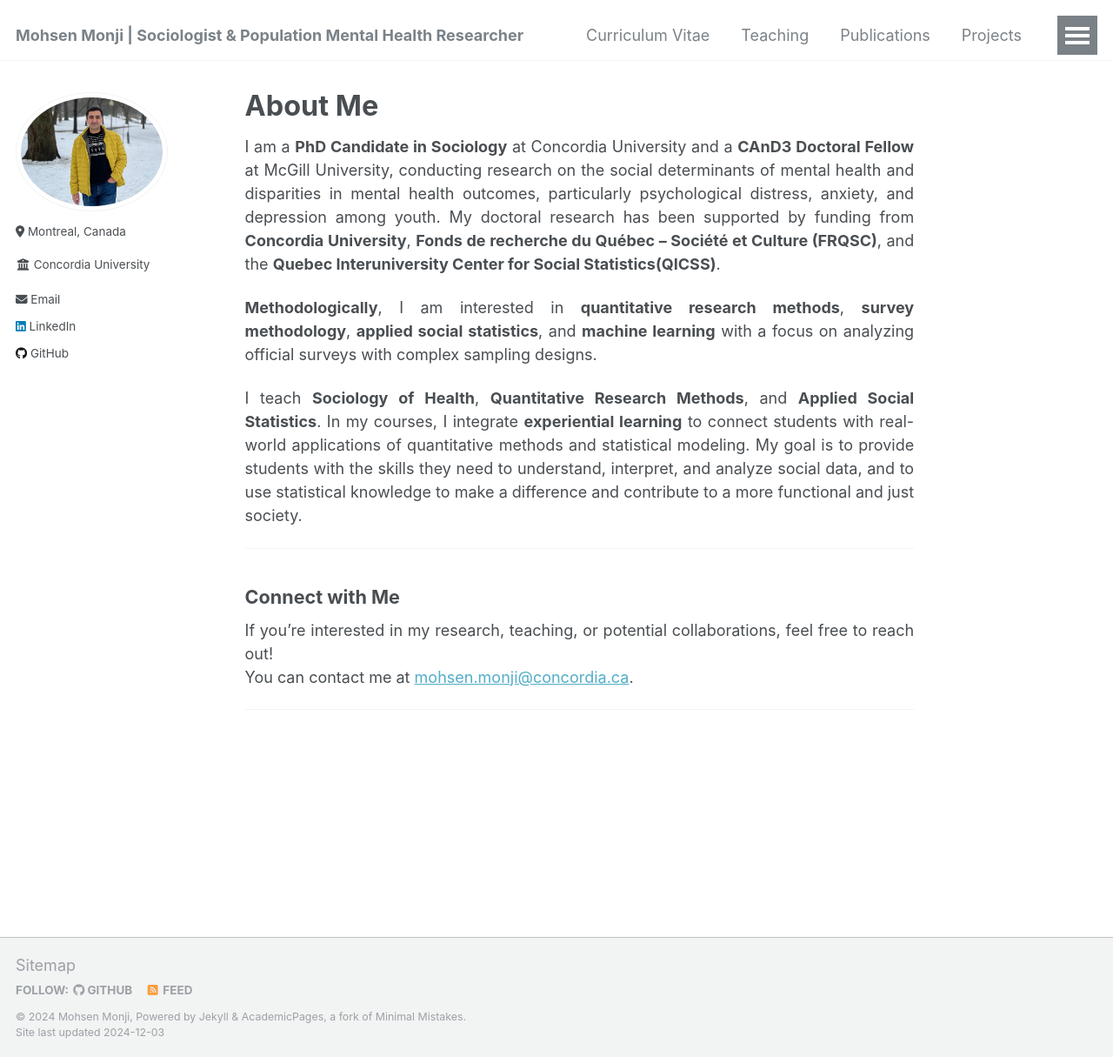
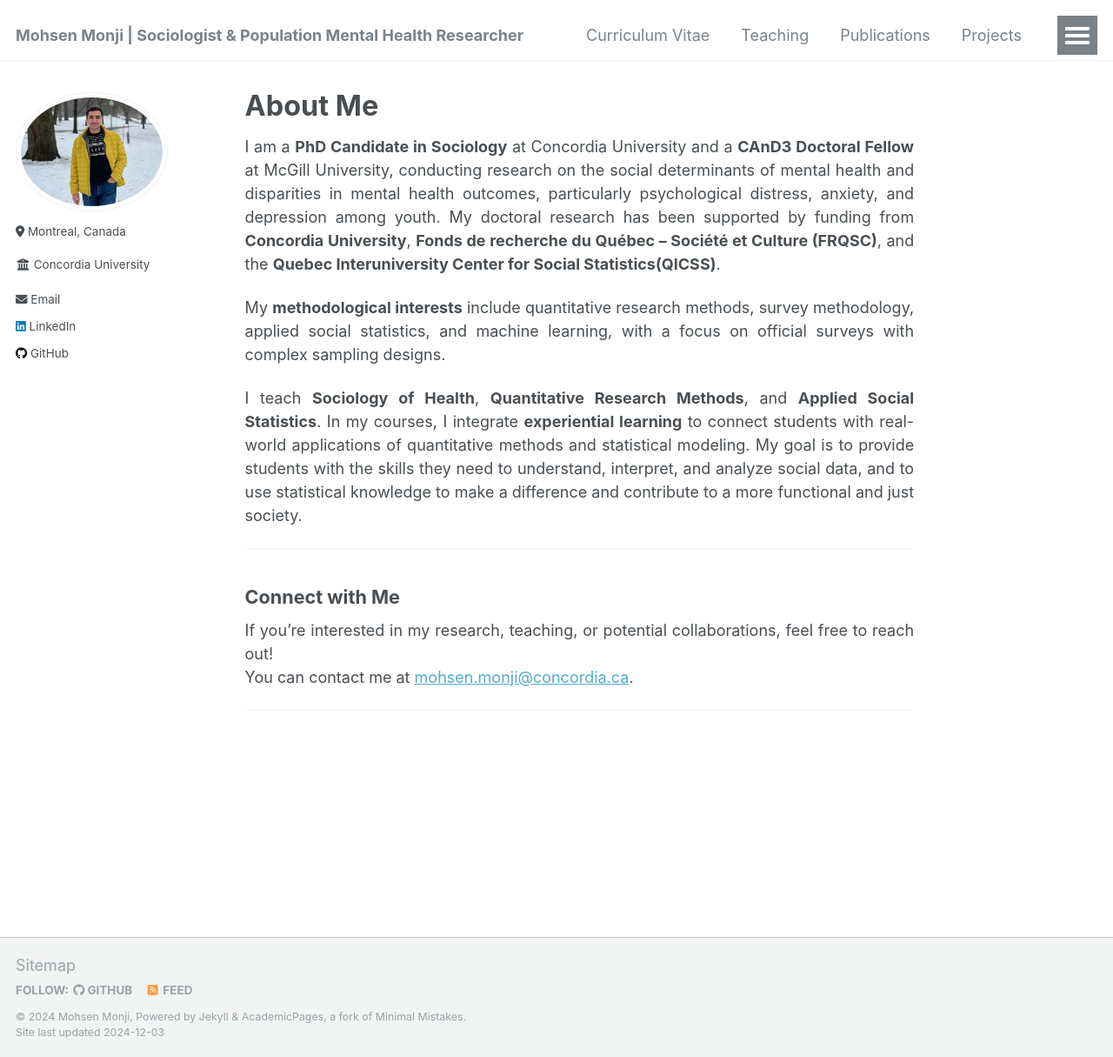
Before and after one commit to Mohsnmonji/mohsnmonji.github.io, a Jekyll site: the page built from _pages/about.md, in a window 1280 px wide and 1215 px high. Shown: the whole window at 87% size. Built offline with Jekyll 4.4.1, drawn with Linux system fonts in a browser that asks for light colours.

Commit message:
Update about.md

```diff
--- a/_pages/about.md
+++ b/_pages/about.md
@@ -12,7 +12,7 @@ redirect_from:
 
 I am a **PhD Candidate in Sociology** at Concordia University and a **CAnD3 Doctoral Fellow** at McGill University, conducting research on the social determinants of mental health and disparities in mental health outcomes, particularly psychological distress, anxiety, and depression among youth. My doctoral research has been supported by funding from **Concordia University**, **Fonds de recherche du Québec – Société et Culture (FRQSC)**, and the **Quebec Interuniversity Center for Social Statistics(QICSS)**.
 
-**Methodologically**, I am interested in **quantitative research methods**, **survey methodology**,  **applied social statistics**, and **machine learning** with a focus on analyzing official surveys with complex sampling designs.
+My **methodological interests** include quantitative research methods, survey methodology, applied social statistics, and machine learning, with a focus on official surveys with complex sampling designs.
 
 I teach **Sociology of Health**, **Quantitative Research Methods**, and **Applied Social Statistics**. In my courses, I integrate **experiential learning** to connect students with real-world applications of quantitative methods and statistical modeling. My goal is to provide students with the skills they need to understand, interpret, and analyze social data, and to use statistical knowledge to make a difference and contribute to a more functional and just society.
 
```
